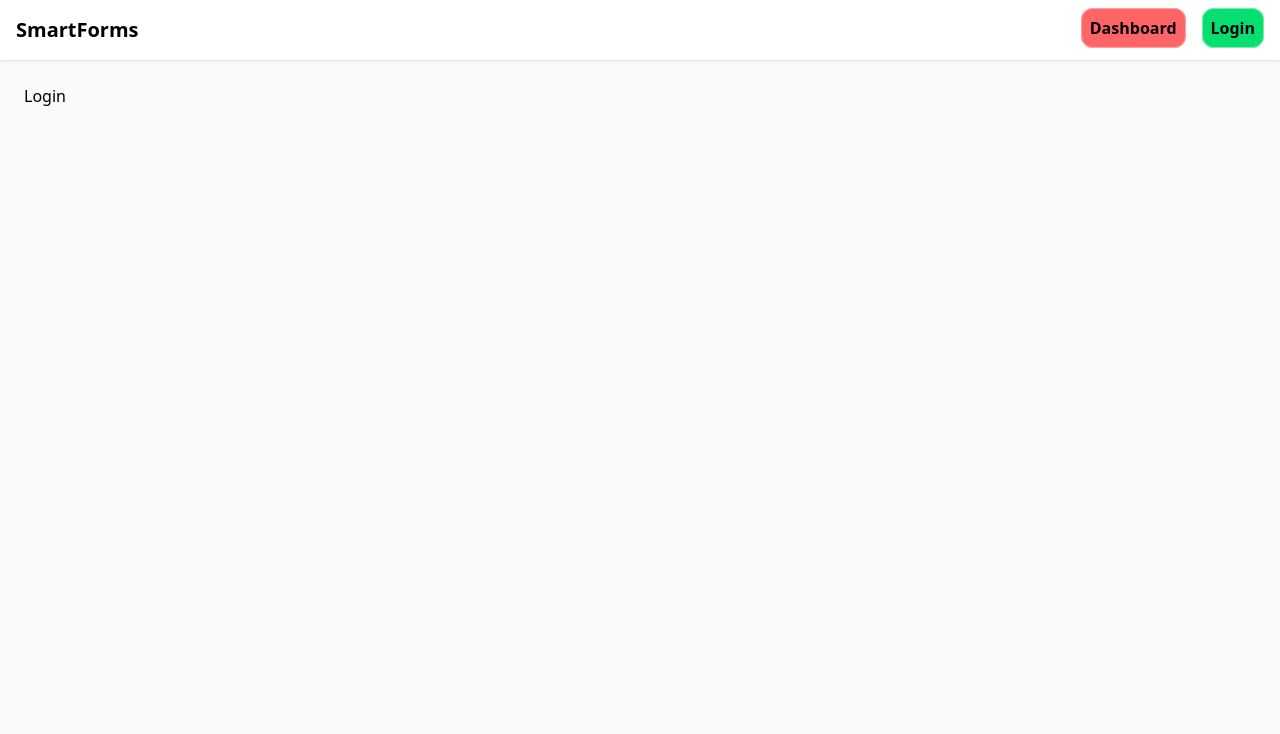
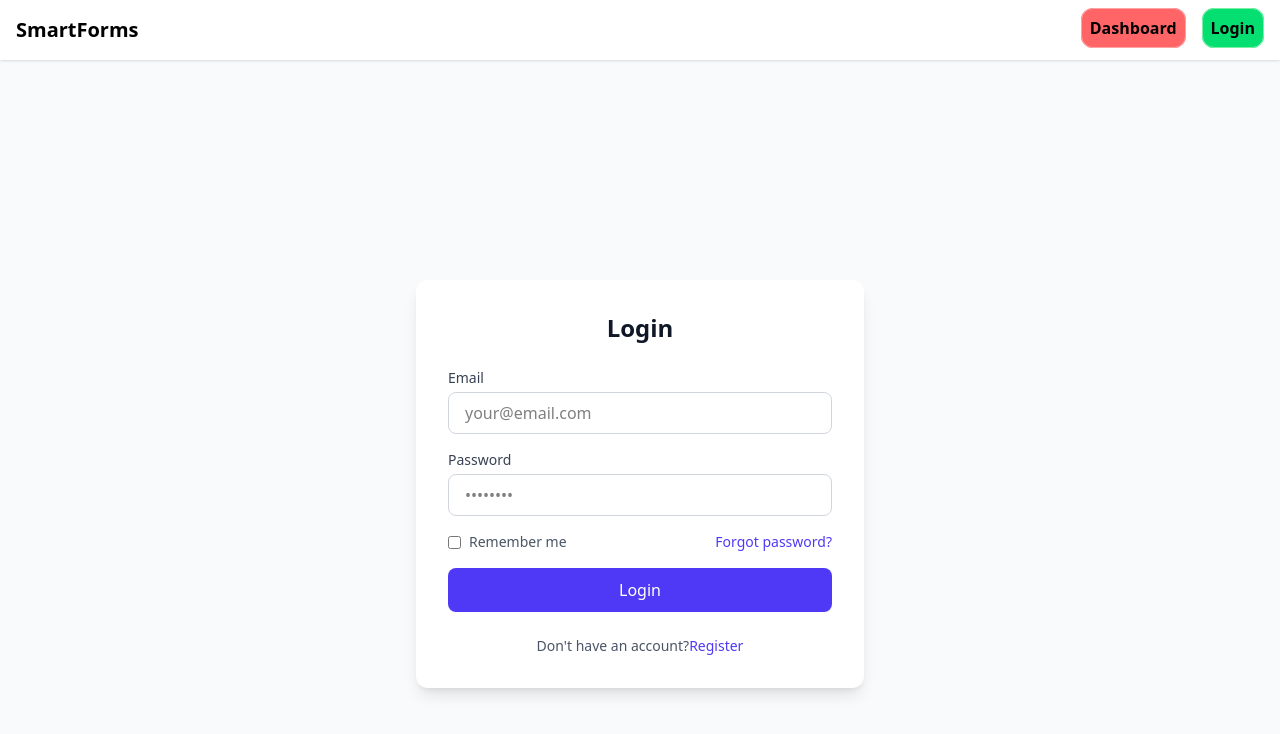
Before and after one commit to rakshithkumar608/smart_form_builder, a React app in the folder frontend/: page /login in a window 1280 px wide. Shown: the top 734 px of the page. Built offline with nearby package versions, Linux system fonts and the light colour scheme; the HTML template or start-up script is replaced by a standard one.

Commit message:
Login UI added

```diff
--- a/frontend/src/pages/Login.jsx
+++ b/frontend/src/pages/Login.jsx
@@ -1,9 +1,70 @@
-import React from 'react'
+import React, { useState, useContext } from 'react';
+import api from '../api/http';
+import { AuthContext } from "../context/AuthContext";
+import { useNavigate } from 'react-router-dom';
 
 const Login = () => {
+  const [form, setForm] = useState({ email: '', password: '' });
+  const { login } = useContext(AuthContext);
+  const nav = useNavigate();
+
+  const submit = async (e) => {
+    e.preventDefault();
+    const res = await api.post('/auth/login', form);
+    login(res.data.token, res.data.user);
+    nav('/dashboard');
+  };
+
   return (
-    <div>Login</div>
-  )
-}
+   <div class="min-h-screen  flex items-center justify-center p-4">
+  <div class="max-w-md w-full bg-white rounded-xl shadow-lg p-8">
+    <h2 class="text-2xl font-bold text-gray-900 mb-6 text-center">Login</h2>
 
-export default Login
+    <form class="space-y-4">
+      <div>
+        <label class="block text-sm font-medium text-gray-700 mb-1">Email</label>
+        <input
+          type="email"
+          value={form.email}
+          onChange={e=>setForm({...form, email:e.target.value})}
+          class="w-full px-4 py-2 border border-gray-300 rounded-lg focus:ring-2 focus:ring-indigo-500 focus:border-indigo-500 outline-none transition-all"
+          placeholder="your@email.com"
+        />
+      </div>
+
+      <div>
+        <label class="block text-sm font-medium text-gray-700 mb-1">Password</label>
+        <input
+          type="password"
+          value={form.password}
+          onChange={e=>setForm({...form, password:e.target.value})}
+          class="w-full px-4 py-2 border border-gray-300 rounded-lg focus:ring-2 focus:ring-indigo-500 focus:border-indigo-500 outline-none transition-all"
+          placeholder="••••••••"
+        />
+      </div>
+
+      <div class="flex items-center justify-between">
+        <label class="flex items-center">
+          <input type="checkbox" class="rounded border-gray-300 text-indigo-600 focus:ring-indigo-500"/>
+          <span class="ml-2 text-sm text-gray-600">Remember me</span>
+        </label>
+        <a href="#" class="text-sm text-indigo-600 hover:text-indigo-500">Forgot password?</a>
+      </div>
+
+      <button
+      onSubmit={submit}
+      class="w-full bg-indigo-600 hover:bg-indigo-700 text-white font-medium py-2.5 rounded-lg transition-colors">
+      Login
+      </button>
+    </form>
+
+    <div class="mt-6 text-center text-sm text-gray-600">
+      Don't have an account?
+      <a href="/register" class="text-indigo-600 hover:text-indigo-500 font-medium">Register</a>
+    </div>
+  </div>
+</div>
+  );
+};
+
+export default Login;
```
